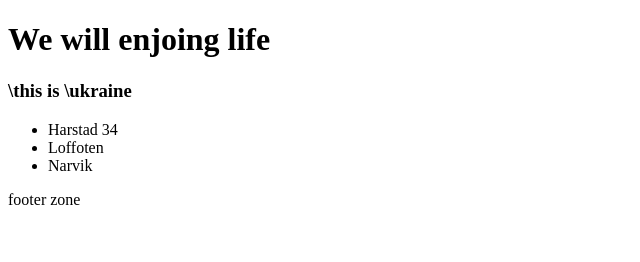
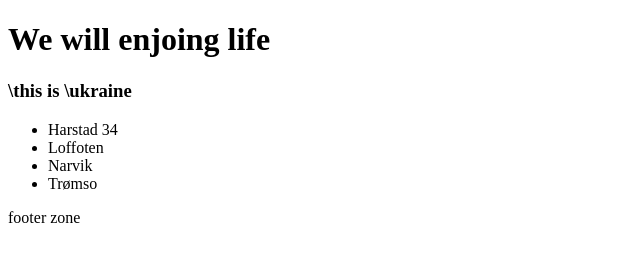
Before and after one commit to Maximarin88/my-project-23, a plain HTML site: page index.html in a window 1280 px wide. Shown: the whole page, without its empty margins (0-640 px from the left). Drawn offline with Linux system fonts and the light colour scheme.

Commit message:
add new list

```diff
--- a/index.html
+++ b/index.html
@@ -15,6 +15,7 @@
       <li>Harstad 34</li>
       <li>Loffoten</li>
       <li>Narvik</li>
+      <li>Trømso</li>
     </ul>
   </main>
   <footer>footer zone</footer>
```
